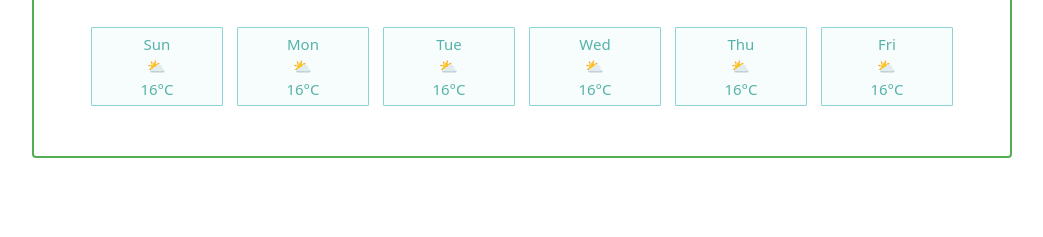
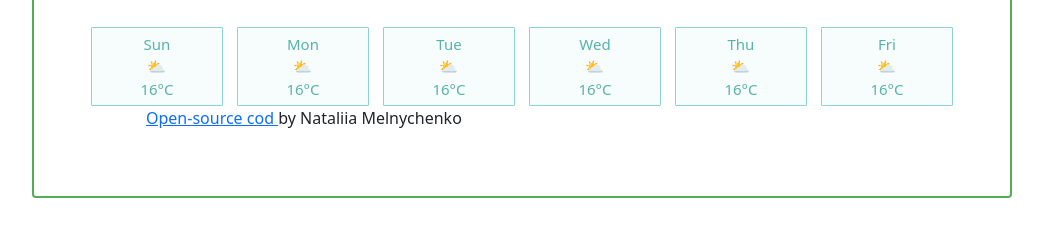
Before and after one commit to NataliiaGit/My-app, a plain HTML site: page index.html in a window 1280 px wide. Shown: the part 681-918 px from the top of the page, without its empty margins (118-1161 px from the left). Drawn offline with nearby package versions, Linux system fonts and the light colour scheme.

Commit message:
add link to Git

```diff
--- a/index.html
+++ b/index.html
@@ -54,6 +54,10 @@
         </div>
         <div class="col-2">Fri <br />⛅ <br />16°C</div>
       </div>
+      <p class="gitLink">
+        <a href="https://github.com/NataliiaGit/My-app">Open-source cod </a>
+        by Nataliia Melnychenko
+      </p>
     </div>
   </body>
   <script src="styles/index.js"></script>
```
